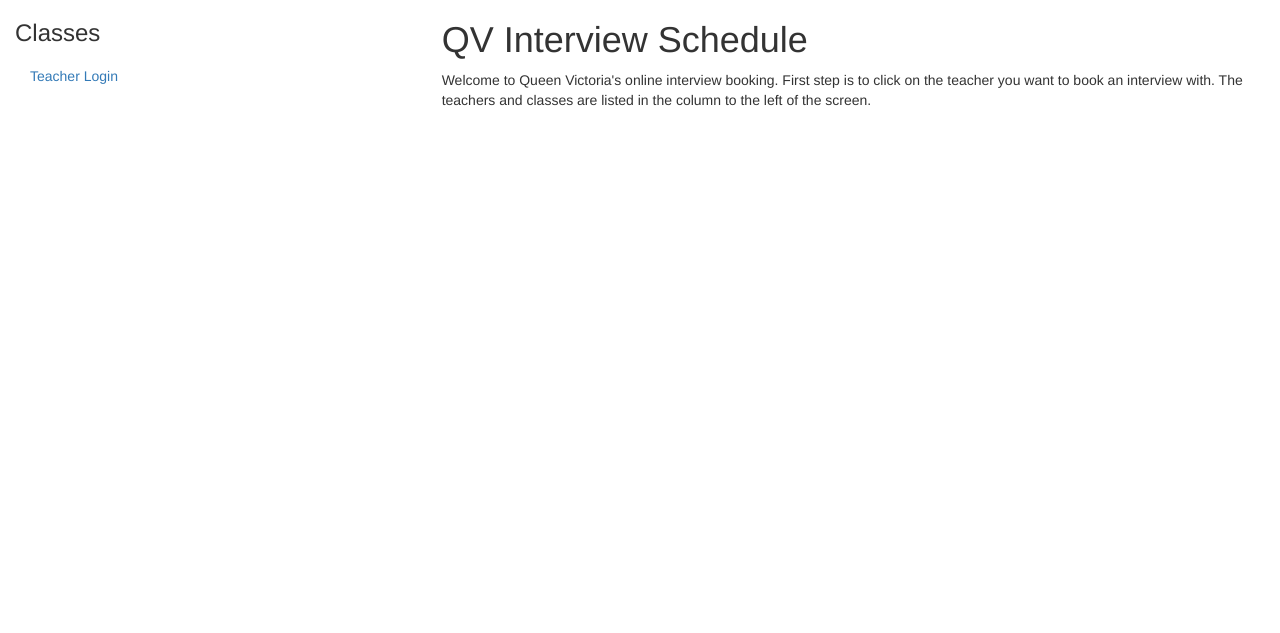
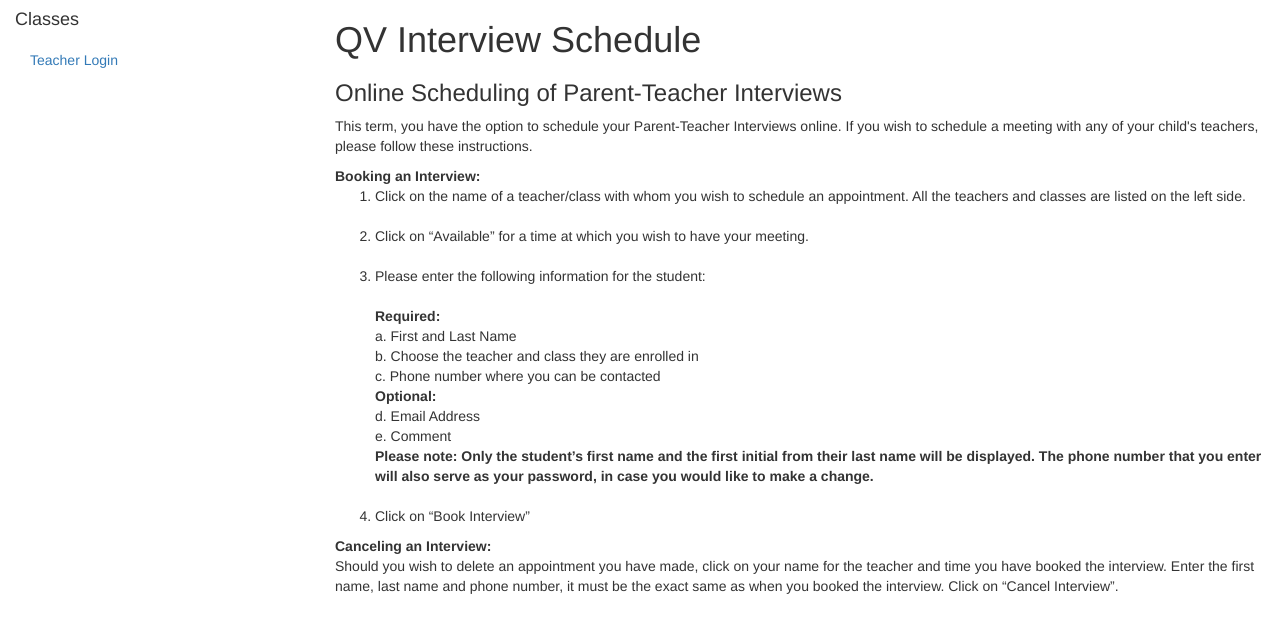
Before and after one commit to personnameds/confschedule, a Django app: template templates/homepage/homepage.html in a window 1280 px wide. Shown: the top 633 px of the page. Run offline with Django 3.2, Linux system fonts and the light colour scheme; the template is opened without the code that fills it, so the values that code supplies are empty.

Commit message:
Updated HTML

```diff
--- a/templates/base.html
+++ b/templates/base.html
@@ -24,11 +24,11 @@
         <div class="row">
 
             <!-- Sidebar -->
-            <div class="col-xs-4">
-                <ul class="nav nav-pills nav-stacked">
-                    <li><h3>Classes</h3></li>
+            <div class="col-xs-3">
+                <h4>Classes</h4>
+                <ul class="nav nav-stacked">
                     {% for klass in list_of_classes %}
-                        <li role="navigation"><a href="{% url 'klass-schedule-view' klass.pk %}">{{klass.teacher}} - Gr. {{klass.grade}} - Rm. {{klass.room}}</a></li>
+                        <li role="navigation"><a href="{% url 'klass-schedule-view' klass.pk %}">{{klass.teacher}}-Gr.{{klass.grade}}-Rm.{{klass.room}}</a></li>
                     {% endfor %}
                     {% if user.is_authenticated %}
                         <li><a href="{% url 'logout' %}">Logout</a></li>
@@ -43,11 +43,13 @@
 
                 </ul>
             </div>
+            <div class="col-xs-9">
             <!-- end of Sidebar -->
 
             <!-- Main -->
             {% block main_content %}{% endblock %}
             <!-- end of Main -->
+            </div>
         </div>
 
 
--- a/templates/classlists/add_klass_form.html
+++ b/templates/classlists/add_klass_form.html
@@ -1,7 +1,6 @@
 {% extends "base.html" %}
 
 {% block main_content %}
-    <div class="col-xs-8">
     <h1>Add a Class</h1>
 
     <form action="{% url 'klass-create-view' %}" method="POST" enctype="multipart/form-data">{%csrf_token%}
@@ -11,5 +10,4 @@
             <input type="button" value="Cancel" onclick="location.href='{% url 'homepage-view' %}'">
         </div>
     </form>
-    </div>
 {% endblock %}
--- a/templates/homepage/homepage.html
+++ b/templates/homepage/homepage.html
@@ -1,10 +1,35 @@
 {% extends "base.html" %}
 
 {% block main_content %}
-    <div class="col-xs-8">
-        <h1>QV Interview Schedule</h1>
-        <p>Welcome to Queen Victoria's online interview booking. First step is to
-        click on the teacher you want to book an interview with. The teachers and classes
-        are listed in the column to the left of the screen. </p>
-    </div>
+    <h1>QV Interview Schedule</h1>
+    <h3>Online Scheduling of Parent-Teacher Interviews</h3>
+    <p>This term, you have the option to schedule your Parent-Teacher Interviews online.
+    If you wish to schedule a meeting with any of your child's teachers, please follow
+    these instructions.</p>
+    <strong>Booking an Interview:</strong>
+    <ol>
+        <li>Click on the name of a teacher/class with whom you wish to schedule an
+            appointment. All the teachers and classes are listed on the left side.</li><br>
+        <li>Click on “Available” for a time at which you wish to have your meeting.</li><br>
+        <li>Please enter the following information for the student:</li><br>
+        <dl>
+            <dt>Required:</dt>
+            <dd>a. First and Last Name</dd>
+            <dd>b. Choose the teacher and class they are enrolled in</dd>
+            <dd>c. Phone number where you can be contacted</dd>
+            <dt>Optional:</dd>
+            <dd>d. Email Address</dd>
+            <dd>e. Comment</dd>
+            <dt>Please note: Only the student’s first name and the first initial from
+            their last name will be displayed. The phone number that you enter will also
+            serve as your password, in case you would like to make a change.</dt>
+        </dl>
+        <li>Click on “Book Interview”</li>
+    </ol>
+    <strong>Canceling an Interview:</strong>
+    <p>Should you wish to delete an appointment you have made, click on your name for the
+    teacher and time you have booked the interview. Enter the first name, last name and
+    phone number, it must be the exact same as when you booked the interview. Click on
+    “Cancel Interview”. </p>
+
 {% endblock %}
--- a/templates/registration/login.html
+++ b/templates/registration/login.html
@@ -1,8 +1,6 @@
 {% extends "base.html" %}
 
 {% block main_content %}
-
-    <div class="col-xs-8">
     <h3>Teacher Login</h3>
     {% if form.errors %}
     <p>Your username and password didn't match. Please try again.</p>
@@ -33,6 +31,4 @@
     <input type="submit" value="Login" />
     <input type="hidden" name="next" value="/" />
     </form>
-
-    </div>
 {% endblock %}
--- a/templates/schedule/bookslot.html
+++ b/templates/schedule/bookslot.html
@@ -1,7 +1,6 @@
 {% extends "base.html" %}
 
 {% block main_content %}
-    <div class="col-xs-8">
     <h2>Book Interview</h2>
     <h3>with {{slot.klass.teacher}} in Rm. {{slot.klass.room}}</h3>
     <h3>{% if slot.am_pm == 'am' %}
@@ -19,5 +18,4 @@
             <input type="button" value="Cancel" onclick="location.href='{% url 'klass-schedule-view' klass.pk %}'">
         </div>
     </form>
-    </div>
 {% endblock %}
--- a/templates/schedule/editslot.html
+++ b/templates/schedule/editslot.html
@@ -1,7 +1,6 @@
 {% extends "base.html" %}
 
 {% block main_content %}
-    <div class="col-xs-8">
     <h2>Cancel Interview</h2>
     <form action="{% url 'edit-slot' klass.pk slot.pk student.pk %}" method="POST">
         {%csrf_token%}
@@ -38,5 +37,4 @@
             <input type="button" value="Cancel" onclick="location.href='{% url 'klass-schedule-view' klass.pk %}'">
         </div>
     </form>
-    </div>
 {% endblock %}
--- a/templates/schedule/klassschedule.html
+++ b/templates/schedule/klassschedule.html
@@ -1,7 +1,6 @@
 {% extends "base.html" %}
 
 {% block main_content %}
-    <div class="col-xs-8">
     <h2>Create Class Schedule</h2>
     <form action="{% url 'klass-schedule-create-view' %}" method="POST">
         {%csrf_token%}
@@ -11,5 +10,4 @@
             <input type="button" value="Cancel" onclick="location.href='{% url 'homepage-view' %}'">
         </div>
     </form>
-    </div>
 {% endblock %}
--- a/templates/schedule/schedule.html
+++ b/templates/schedule/schedule.html
@@ -1,7 +1,6 @@
 {% extends "base.html" %}
 
 {% block main_content %}
-            <div class="col-xs-8">
     <h1>{{klass.teacher}} - Gr. {{klass.grade}} - Rm. {{klass.room}}</h1>
     <h2>Interview Schedule</h2>
     <h3>Thursday Evening</h3>
@@ -24,7 +23,7 @@
                             {{slot.student.first_name}} {{slot.student.last_name|slice:":1"}}.
                         {% else %}
                             <a href="{% url 'book-slot' klass.pk slot.pk %}">
-                                        Open
+                            Available
                         {% endif %}
                         </a>
                     </td>
@@ -59,7 +58,7 @@
                             {{slot.student.first_name}} {{slot.student.last_name|slice:":1"}}.
                         {% else %}
                             <a href="{% url 'book-slot' klass.pk slot.pk %}">
-                                        Open
+                            Available
                         {% endif %}
                         </a>
                     </td>
@@ -74,5 +73,4 @@
          {% endfor %}
         </tbody>
     </table>
-            </div>
 {% endblock %}
```
Lines whose indentation alone changed are shown as unchanged.
